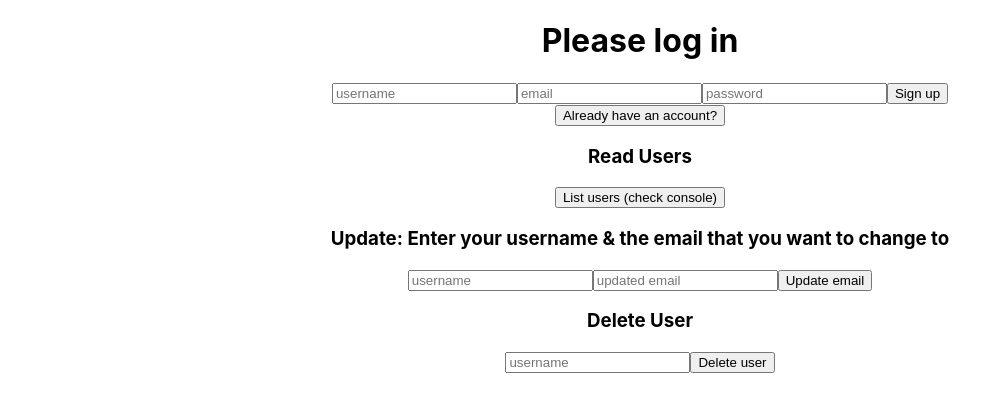
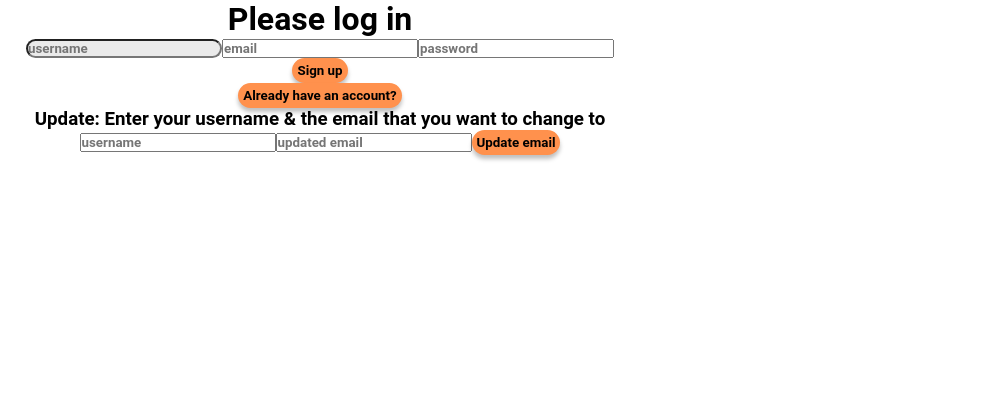
Before and after one commit to james-arn/JobHack-Frontend, a React (Create React App) app: page / in a window 1280 px wide. Shown: the top 412 px of the page, without its empty margins (0-986 px from the left). Built offline with nearby package versions, Linux system fonts and the light colour scheme; no server answers.

Commit message:
first commit

```diff
--- /dev/null
+++ b/src/components/signup.css
@@ -0,0 +1,26 @@
+* {
+  margin: 0;
+  padding: 0;
+  font-family: Roboto;
+  font-style: normal;
+  font-weight: bold;
+}
+
+body {
+  display: flex;
+  align-items: flex-start;
+  width: 50%;
+}
+
+button {
+  border: none;
+  padding: 5px;
+  background: #ff914d;
+  box-shadow: 0px 4px 4px rgba(0, 0, 0, 0.25);
+  border-radius: 25px;
+}
+
+.inputSignup {
+  background: rgba(196, 196, 196, 0.36);
+  border-radius: 10px;
+}
--- a/src/components/signup.js
+++ b/src/components/signup.js
@@ -1,3 +1,5 @@
+import "./signup.css"
+
 export const Signup = ({
   setUsername,
   setEmail,
@@ -11,10 +13,10 @@ export const Signup = ({
 }) => {
   return (
     <div>
-      <div>
-        <form onSubmit={submitHandler}>
+      <div id="divSignup">
+        <form id="formSignup" onSubmit={submitHandler}>
           {!loginToggle && (
-            <input
+            <input className="inputSignup"
               placeholder="username"
               onChange={(e) => setUsername(e.target.value)}
             />
@@ -38,8 +40,8 @@ export const Signup = ({
           {!loginToggle ? "Already have an account?" : "Need to register?"}
         </button>
       </div>
-      <h3>Read Users</h3>
-      <button onClick={listUserHandler}> List users (check console) </button>
+      {/* <h3>Read Users</h3>
+      <button onClick={listUserHandler}> List users (check console) </button> */}
       <div>
         <form onSubmit={updateEmailHandler}>
           <h3>
@@ -55,14 +57,14 @@ export const Signup = ({
           />
           <button type="submit"> Update email </button>
         </form>
-        <form onSubmit={deleteUserHandler}>
+        {/* <form onSubmit={deleteUserHandler}>
           <h3> Delete User </h3>
           <input
             placeholder="username"
             onChange={(e) => setUsername(e.target.value)}
           />
           <button type="submit"> Delete user </button>
-        </form>
+        </form> */}
       </div>
     </div>
   );
```
Also changed, not shown: 1 other file (tests, documents, lock files or other folders).
